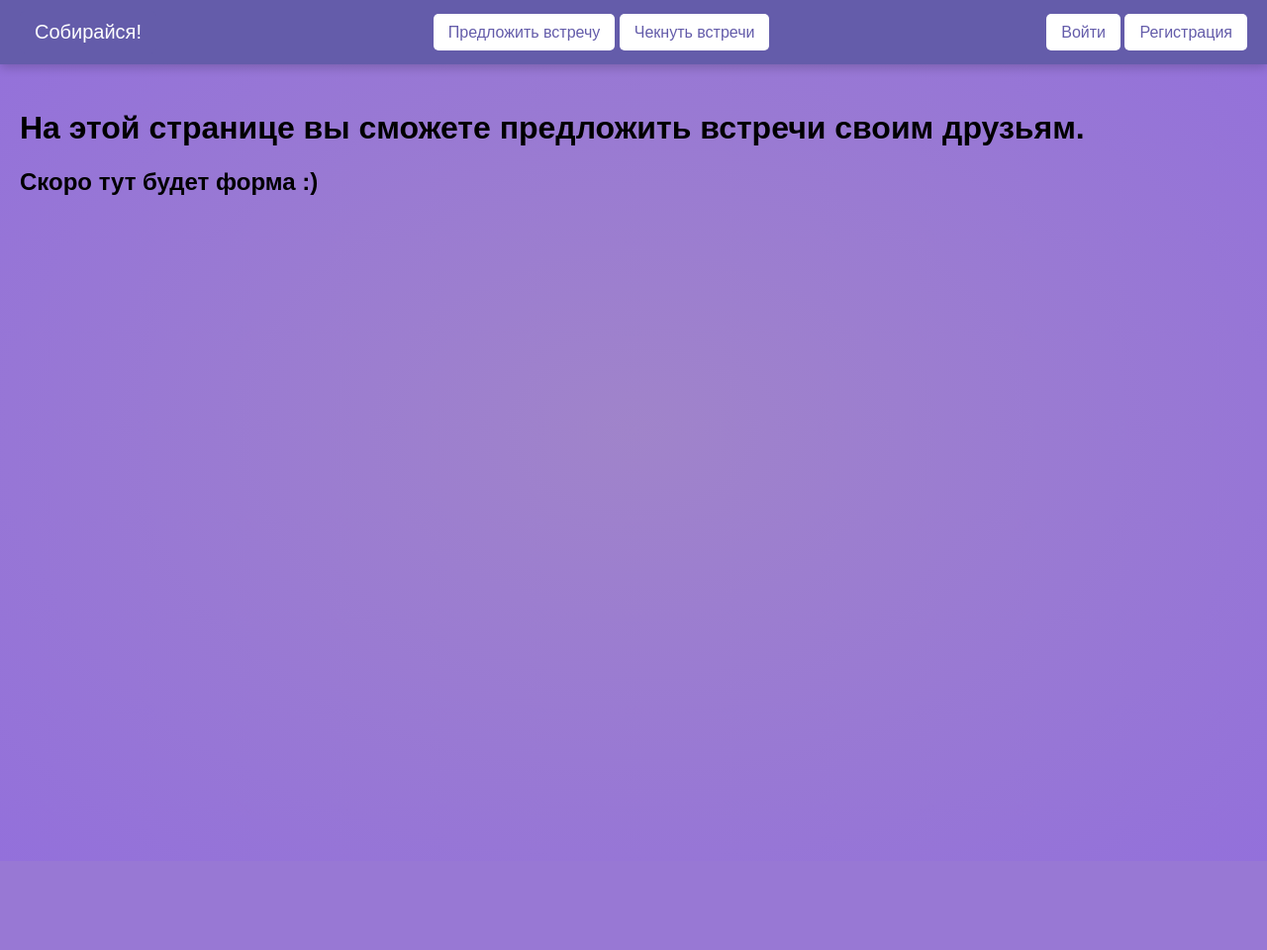
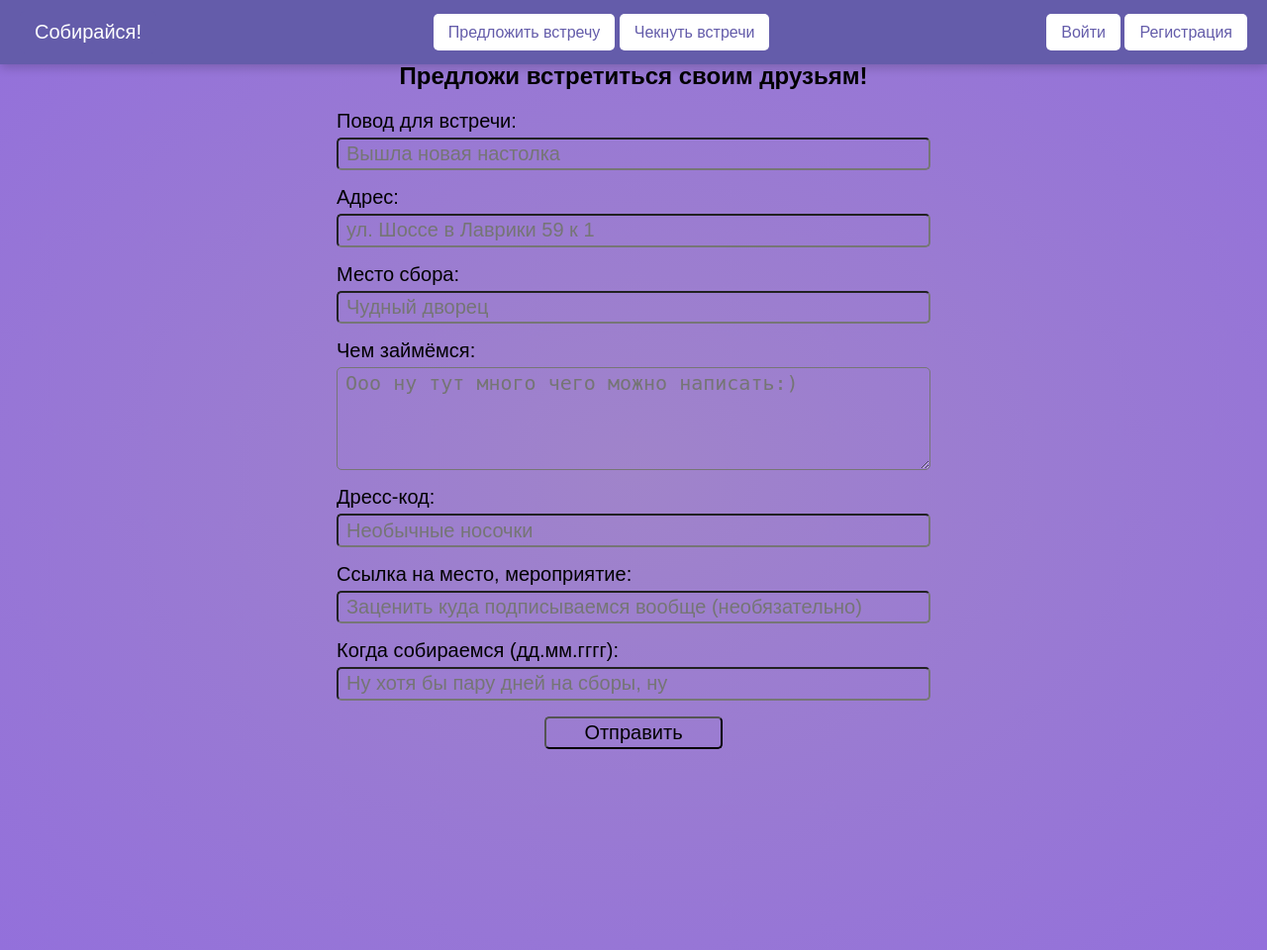
Before and after one commit to Dim-Aks/Get_ready, a Django app: page /suggest/ in a window 1280 px wide. Shown: the whole page at 99% size. Before the commit the page ends 197 px from the top, so only its background shows below. Run offline with Django 5.2, Linux system fonts and the light colour scheme.

Commit message:
Создана рабочая форма создания встреч

```diff
--- a/get_ready/meetings/forms.py
+++ b/get_ready/meetings/forms.py
@@ -1,25 +1,38 @@
-# from django.forms import ModelForm, DateInput, Textarea, TextInput
-#
-# from get_ready.meetings.models import Meeting
-#
-# class MeetingForm(ModelForm):
-#     model = Meeting # указываем модель с которой работаем
-#     fields =['meeting_place', 'what_to_do', 'link', 'date_meeting'] # поля, которые должны быть выведены в формочки
-#     widgets = {
-#         'meeting_place': TextInput(attrs={
-#             'class': 'form-control',
-#             'placeholder': 'Где собираемся'
-#         }),
-#         'what_to_do': TextInput(attrs={
-#             'class': 'form-control',
-#             'placeholder': 'Чем займёмся'
-#         }),
-#         'link': Textarea(attrs={
-#             'class': 'form-control',
-#             'placeholder': 'Ссылка на место/ мероприятие'
-#         }),
-#         'date_meeting': DateInput(attrs={
-#             'class': 'form-control',
-#             'placeholder': 'Когда собираемся'
-#         }),
-#     }
+from django.forms import ModelForm, DateInput, Textarea, TextInput
+from .models import Meeting
+
+class MeetingForm(ModelForm):
+    class Meta:
+        model = Meeting # указываем модель с которой работаем
+        fields =['reason_to_meet', 'address', 'meeting_place', 'what_to_do', 'dress_code', 'link', 'date_meeting'] # поля, которые должны быть выведены в формочки
+        widgets = {
+            'reason_to_meet': TextInput(attrs={
+                'class': 'form-control',
+                'placeholder': 'Вышла новая настолка'  # текст внутри поля формы
+            }),
+            'address': TextInput(attrs={
+                'class': 'form-control',
+                'placeholder': 'ул. Шоссе в Лаврики 59 к 1'
+            }),
+            'meeting_place': TextInput(attrs={
+                'class': 'form-control',
+                'placeholder': 'Чудный дворец'
+            }),
+            'what_to_do': Textarea(attrs={
+                'class': 'form-control',
+                'placeholder': 'Ооо ну тут много чего можно написать:)',
+                'rows': 4
+            }),
+            'dress_code': TextInput(attrs={
+                'class': 'form-control',
+                'placeholder': 'Необычные носочки'
+            }),
+            'link': TextInput(attrs={
+                'class': 'form-control',
+                'placeholder': 'Заценить куда подписываемся вообще (необязательно)'
+            }),
+            'date_meeting': DateInput(attrs={
+                'class': 'form-control',
+                'placeholder': 'Ну хотя бы пару дней на сборы, ну'
+            }),
+        }
--- a/get_ready/meetings/models.py
+++ b/get_ready/meetings/models.py
@@ -1,14 +1,16 @@
 from django.db import models
+from django.contrib.auth.models import User
 
 class Meeting(models.Model):
+    user = models.ForeignKey(User, on_delete=models.SET_NULL, null=True, blank=True)
     reason_to_meet = models.CharField('Повод для встречи', max_length=150)
     meeting_place = models.CharField('Место сбора' ,max_length=255)
     address = models.CharField('Адрес', max_length=150)
     what_to_do = models.TextField('Чем займёмся')
     dress_code = models.CharField('Дресс-код', max_length=150)
     link = models.URLField('Ссылка на место, мероприятие', blank=True)
-    date_meeting = models.DateField('Когда собираемся')
+    date_meeting = models.DateField('Когда собираемся (дд.мм.гггг)')
     date_create = models.DateField(auto_now_add=True)
 
     def __str__(self):
-        return self.meeting_place
+        return self.reason_to_meet
--- a/get_ready/meetings/static/meetings/css/style.css
+++ b/get_ready/meetings/static/meetings/css/style.css
@@ -59,3 +59,66 @@
     margin-top: 70px; /* Отступ сверху, чтобы контент не загораживался шапкой */
     padding: 20px; /* Внутренние отступы контента */
 }
+
+/* разметка страницы для формы встречи */
+.container {
+    margin-top: 160px; /* Отступ сверху, чтобы форма не загораживалась шапкой */
+    width: 100vw;
+    height: 60vh;
+    display: flex;
+    justify-content: center;
+    align-items: center;
+}
+
+/* Контейнер для формы и заголовка */
+.form-container {
+    text-align: center;
+    width: 100%;
+    max-width: 600px; /* Максимальная ширина контейнера */
+}
+
+/* поля вода */
+.form-control {
+    font-size: 20px;
+    outline: none;
+    border: 1px solid EBC7E8;
+    border-radius: 5px;
+    padding: 0.2rem 0.5rem;
+    background-color: inherit; /* Прозрачное поле */
+    width: 100%; /* ширина полей ввода */
+    font-style: normal;
+    font-weight: 300;
+    display: block; /* подписи над полями ввода */
+    margin-bottom: 5px;
+    box-sizing: border-box; /* Чтобы padding не влиял на ширину */
+}
+
+/* текст над полями */
+label {
+    display: block;
+    margin-bottom: 5px;
+    width: 100%;
+    font-size: 20px; /* размер шрифта для текста */
+    font-weight: 500; /* насыщенность шрифта */
+    text-align: left;
+}
+
+/* кнопка Отправить */
+button {
+    text-align: center;
+    font-size: 20px; /* размер шрифта для текста */
+    outline: none; /* Убирает контур вокруг элемента */
+    border: 1px solid EBC7E8; /* граница 1 пиксель шириной, сплошная и цвета */
+    border-radius: 5px; /* Скругляет углы границы элемента */
+    padding: 0.2rem 0.5rem; /* внутренние отступы (padding) внутри элемента */
+    background-color: inherit; /* цвет фона элемента, наследуя его от родительского элемента (прозрачный) */
+    cursor: pointer; /* вид курсора при наведении на элемент */
+    font-weight: 500; /* насыщенность шрифта */
+    width: 30%; /* ширина элемента */
+    transition: background-color 0.3s ease; /*плавный переход (transition) для изменения цвета фона*/
+}
+
+/* кнопка Отправить при наведении меняет цвет */
+button:hover {
+    background-color: #BFACE0;
+}
--- a/get_ready/meetings/templates/meetings/suggest_an_appointment.html
+++ b/get_ready/meetings/templates/meetings/suggest_an_appointment.html
@@ -1,8 +1,14 @@
 {% extends 'base.html' %}
 
 {% block content %}
-    <div class="content">
-        <h1>На этой странице вы сможете предложить встречи своим друзьям.</h1>
-        <h2>Скоро тут будет форма :)</h2>
-{% endblock %}
+    <div class="container">
+        <div class="form-container">
+            <h2>Предложи встретиться своим друзьям!</h2>
+            <form method="post">
+                {% csrf_token %}
+                {{ form.as_p }}
+                <button type="submit" class="btn btn-primary">Отправить</button>
+            </form>
+        </div>
     </div>
+    {% endblock %}
--- a/get_ready/meetings/views.py
+++ b/get_ready/meetings/views.py
@@ -1,21 +1,19 @@
 from django.shortcuts import render, redirect
 from django.views.generic import CreateView
-
-#from get_ready.meetings.forms import MeetingForm
-#from get_ready.meetings.models import Meeting
+from .forms import MeetingForm
+from .models import Meeting
 
 
-def create_suggest(requests):
-    # error = ''
-    # if requests.method == 'POST':
-    #     form = MeetingForm(requests.POST)
-    #     if form.is_valid():
-    #         form.save()
-    #         return redirect('home')
-    #     else:
-    #         error = 'Форма былa заполнена неверно'
-    #
-    # form = MeetingForm()
-    # data ={'form': form,
-    #        'error': error}
-    return render(requests, 'meetings/suggest_an_appointment.html')
+def create_suggest(request):
+    if request.method == 'POST':
+        form = MeetingForm(request.POST)
+        if form.is_valid():
+            meeting = form.save(commit=False)
+            meeting.user = request.user if request.user.is_authenticated else None
+            meeting.save()
+            return redirect('check')
+    else:
+        form = MeetingForm()
+
+    data ={'form': form}
+    return render(request, 'meetings/suggest_an_appointment.html', data)
--- a/get_ready/users/static/users/css/login.css
+++ b/get_ready/users/static/users/css/login.css
@@ -20,7 +20,7 @@ body {
   transform: scale(1.2); /* Увеличение на 10% при наведении */
 }
 
-/* разметка страницы для формы */
+/* разметка страницы для формы логина и регистрации*/
 .container {
     width: 100vw;
     height: 60vh;
@@ -69,7 +69,7 @@ input {
     margin-top: 1.5rem; /* отступ сверху */
 }
 
-/* Общие стили для всех полей ввода */
+/* стиль для всех полей ввода логина и регистрации */
 .input-block input,
 .input-block select,
 .input-block textarea {
@@ -78,7 +78,7 @@ input {
     border-radius: 5px;
     padding: 0.2rem 0.5rem;
     background-color: inherit; /* Прозрачное поле */
-    width: 100%;
+    width: 100%;/* ширина полей ввода */
     font-weight: 300;
     box-sizing: border-box; /* Чтобы padding не влиял на ширину */
 }
```
Also changed, not shown: get_ready/db.sqlite3, get_ready/meetings/migrations/0005_meeting_user.py (added). Lines whose indentation alone changed are shown as unchanged.
